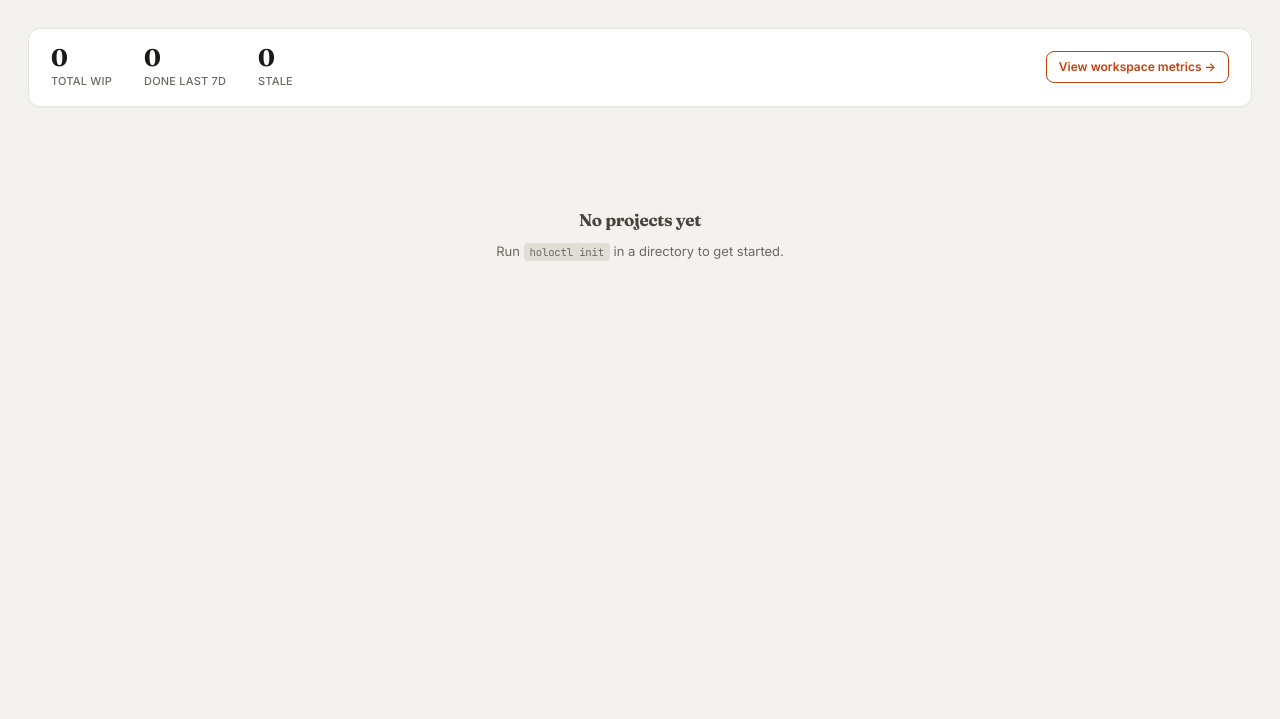
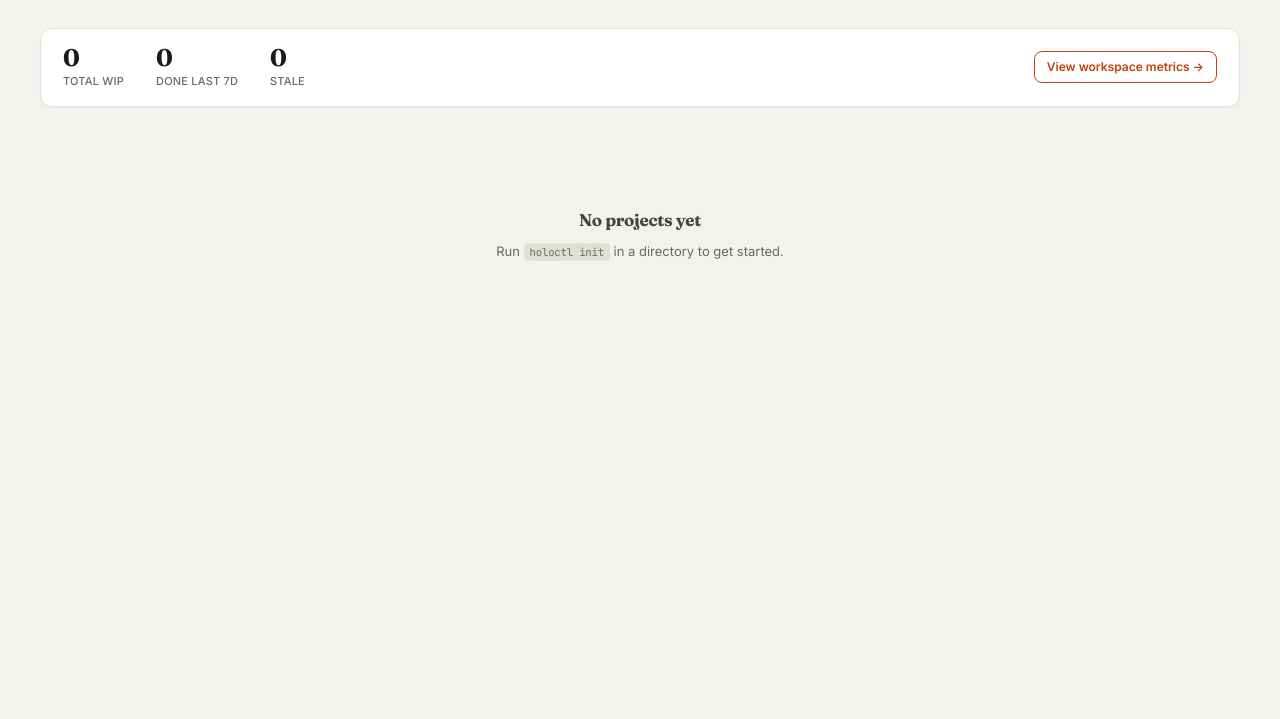
Before and after one commit to FelipeCarillo/holoctl, a FastAPI app: page / in a window 1280 px wide. Shown: the part 52-771 px from the top of the page. Run offline with FastAPI, Linux system fonts and the light colour scheme.

Commit message:
fix(dashboard): global clip protection + page-shell centering for non-board pages
Add `padding-inline: 4px` to `.content-body` so card box-shadows on every
page get the same breathing room already given to `.detail-main`/`.detail-rail`
in the detail pages. Add `.page-shell` (max-width: 1200px, margin-inline: auto)
and wrap home, agents, commands, context, repos, and both metrics templates
with it so non-board pages have a consistent framed/centered feel. Board,
doc-detail and ticket-detail templates left untouched (kanban needs full width;
detail pages already have their own max-width via `.detail-page`).

Co-Authored-By: Claude Opus 4.7 (1M context) <noreply@anthropic.com>

```diff
--- a/holoctl/server/static/css/main.css
+++ b/holoctl/server/static/css/main.css
@@ -115,12 +115,25 @@
 
 /* Wrapper around every page's content. Default behavior: scroll vertically
    inside this box so the page itself never grows past the viewport.
-   Overridden below for the board page (kanban handles its own layout). */
+   Overridden below for the board page (kanban handles its own layout).
+   `padding-inline: 4px` gives cards' box-shadow a few px of breathing room
+   so the left edge isn't clipped by overflow-x on this container. */
 .content-body {
   flex: 1;
   min-height: 0;
   overflow-y: auto;
   overflow-x: hidden;
+  padding-inline: 4px;
+}
+
+/* Consistent framing for non-board pages: caps width on wide screens and
+   centres the content, mirroring the focused feel of the ticket detail layout.
+   Does NOT affect overflow — sticky children (e.g. .metrics-filter-toolbar)
+   still scroll relative to .content-body, not .page-shell. */
+.page-shell {
+  max-width: 1200px;
+  margin-inline: auto;
+  width: 100%;
 }
 
 /* Board page: kanban needs to be full-height with horizontal scroll INSIDE
--- a/holoctl/server/templates/home.html
+++ b/holoctl/server/templates/home.html
@@ -1,5 +1,6 @@
 {% extends "base.html" %}
 {% block content %}
+<div class="page-shell">
 <div class="ws-summary-band">
   <div class="ws-summary-tiles">
     <div class="ws-summary-tile">
@@ -47,4 +48,5 @@
   {% endfor %}
 </div>
 {% endif %}
+</div>
 {% endblock %}
--- a/holoctl/server/templates/metrics.html
+++ b/holoctl/server/templates/metrics.html
@@ -1,5 +1,6 @@
 {% extends "base.html" %}
 {% block content %}
+<div class="page-shell">
 <div class="metrics-page">
 
   {# ── Filter toolbar (sticky) ── #}
@@ -105,4 +106,5 @@
   {% endif %}
 
 </div>
+</div>
 {% endblock %}
--- a/holoctl/server/templates/project/agents.html
+++ b/holoctl/server/templates/project/agents.html
@@ -1,5 +1,6 @@
 {% extends "base.html" %}
 {% block content %}
+<div class="page-shell">
 {% if is_empty %}
 <div class="empty-state"><p>No agents defined.</p></div>
 {% else %}
@@ -24,4 +25,5 @@
   {% endfor %}
 </div>
 {% endif %}
+</div>
 {% endblock %}
--- a/holoctl/server/templates/project/commands.html
+++ b/holoctl/server/templates/project/commands.html
@@ -1,5 +1,6 @@
 {% extends "base.html" %}
 {% block content %}
+<div class="page-shell">
 {% if is_empty %}
 <div class="empty-state"><p>No commands defined.</p></div>
 {% else %}
@@ -19,4 +20,5 @@
   {% endfor %}
 </div>
 {% endif %}
+</div>
 {% endblock %}
--- a/holoctl/server/templates/project/context.html
+++ b/holoctl/server/templates/project/context.html
@@ -1,5 +1,6 @@
 {% extends "base.html" %}
 {% block content %}
+<div class="page-shell">
 {% if is_empty %}
 <div class="empty-state"><p>No context documents.</p></div>
 {% else %}
@@ -44,4 +45,5 @@
   </div>
 </div>
 {% endif %}
+</div>
 {% endblock %}
--- a/holoctl/server/templates/project/metrics.html
+++ b/holoctl/server/templates/project/metrics.html
@@ -1,5 +1,6 @@
 {% extends "base.html" %}
 {% block content %}
+<div class="page-shell">
 <div class="metrics-page">
 
   {# ── Filter toolbar (sticky) ── #}
@@ -49,4 +50,5 @@
   {% include "partials/metrics/_time_in_status.html" %}
 
 </div>
+</div>
 {% endblock %}
--- a/holoctl/server/templates/project/repos.html
+++ b/holoctl/server/templates/project/repos.html
@@ -1,5 +1,6 @@
 {% extends "base.html" %}
 {% block content %}
+<div class="page-shell">
 {% if is_empty %}
 <div class="empty-state"><p>No repos registered. Run <code>holoctl repo add &lt;path&gt;</code>.</p></div>
 {% else %}
@@ -23,4 +24,5 @@
   {% endfor %}
 </div>
 {% endif %}
+</div>
 {% endblock %}
```
